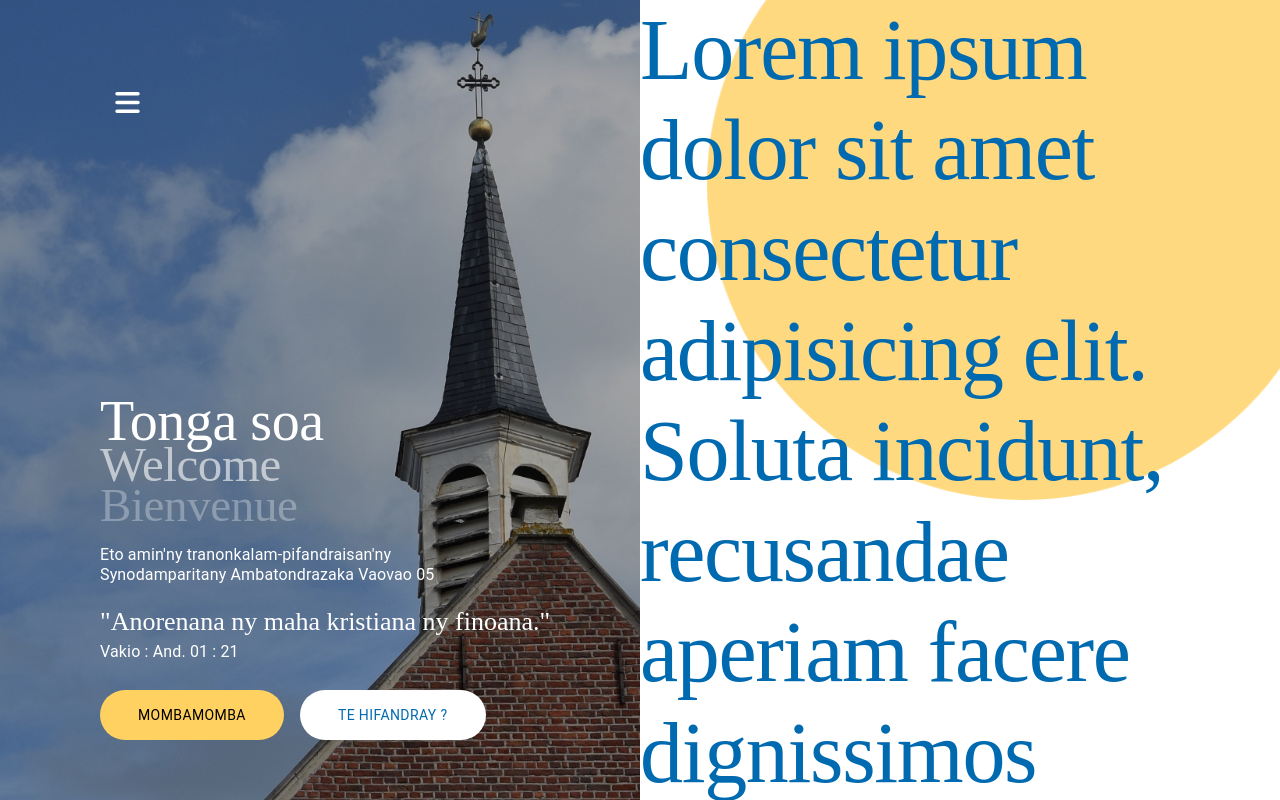
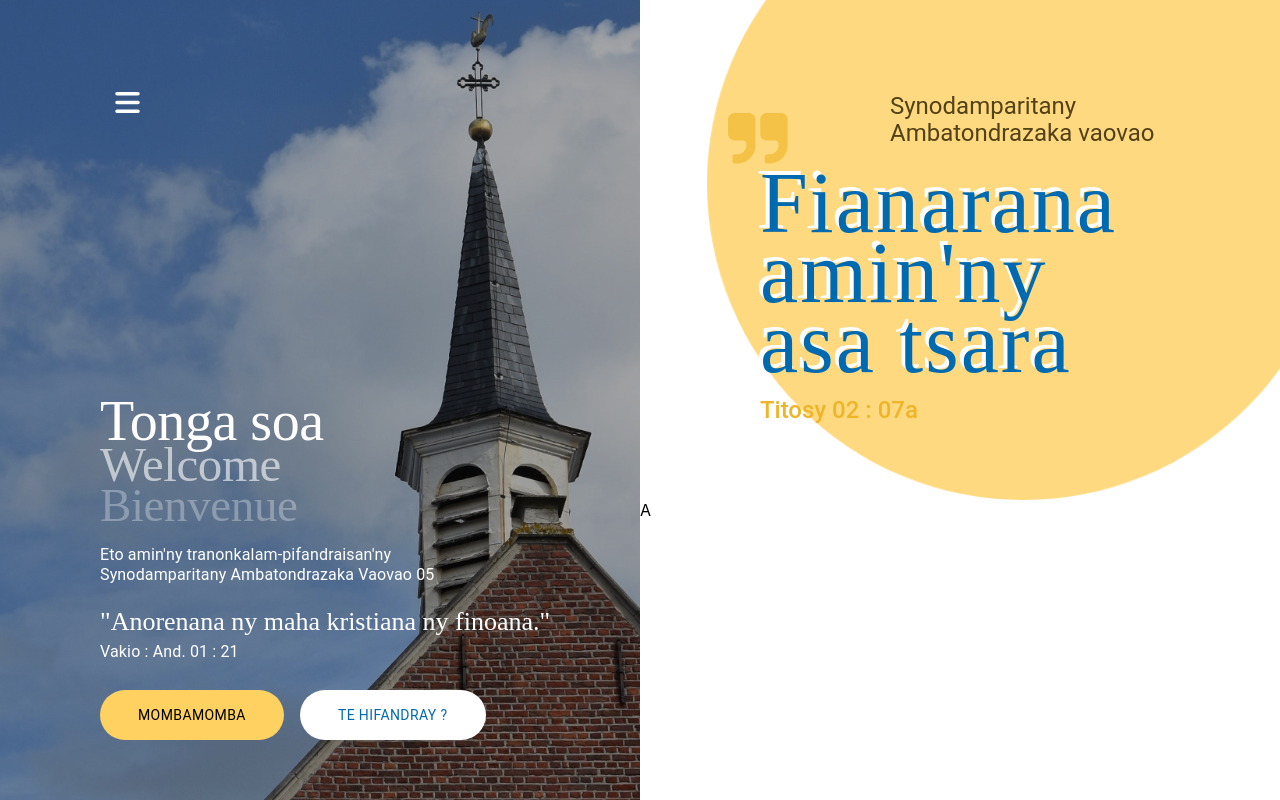
Before and after one commit to Dimby/spav05, a React (Create React App) app in the folder client/: page / in a window 1280 px wide. Built offline with nearby package versions, Linux system fonts and the light colour scheme.

Commit message:
placement verset box right

```diff
--- a/client/src/Pages/Home.tsx
+++ b/client/src/Pages/Home.tsx
@@ -6,6 +6,7 @@ import Verse from '../Components/Verse'
 import Welcome from '../Components/Welcome'
 import BgCircle from '../Assets/bgCircle.png'
 import Title from '../Components/Title'
+import QuoteMark from '../Assets/quote-right.png'
 
 interface HomeProps {
     onClickHome: () => void
@@ -35,7 +36,39 @@ const styles = {
     },
     rightContent: {
         position: 'absolute',
-        top: 0
+        top: 0,
+        width: '-webkit-fill-available',
+        height: '50vh',
+        display: 'flex',
+        justifyContent: 'center',
+        alignItems: 'center',
+        padding: '70px 0 50px',
+        '.box-heading': {
+            width: 400,
+            position: 'relative',
+            '.MuiTypography-h5:first-child': {
+                position: 'absolute',
+                width: 300,
+                right: '-30px',
+                top: '-20px',
+                lineHeight: '27px',
+                color: '#534117'
+            },
+            '.quote-mark': {
+                position: 'relative',
+                right: 32
+            },
+            '.heading-lg': {
+                letterSpacing: '2px',
+                textShadow: '-4px -4px 0px #FFFFFF',
+                lineHeight: '70px'
+            },
+            '.MuiTypography-h5:last-child': {
+                mt: 2,
+                fontWeight: '500',
+                color: '#EEB529'
+            }
+        }
     },
     buttonCTA: {
         mt: 3,
@@ -79,8 +112,18 @@ const Home: FC<HomeProps> = ({ onClickHome }) => {
                 >
                     <Box sx={styles.bgCircle}></Box>
                 </motion.div>
-                    <Box sx={styles.rightContent}>
-                    <Title type='h1'>Lorem ipsum dolor sit amet consectetur adipisicing elit. Soluta incidunt, recusandae aperiam facere dignissimos maiores ut rem autem iure esse quidem repellat debitis sit quas! Rerum magni cumque neque suscipit.</Title>
+                <Box sx={styles.rightContent}>
+                    <Box className='box-heading'>
+                        <Title type='h5'>Synodamparitany Ambatondrazaka vaovao</Title>
+                        <img className='quote-mark' src={QuoteMark} alt="" />
+                        <Title type='h1' className="heading-lg">
+                            Fianarana amin'ny asa tsara
+                        </Title>
+                        <Title type='h5'>Titosy 02 : 07a</Title>
+                    </Box>
+                </Box>
+                <Box>
+                    A
                 </Box>
             </Box>
         </Box>
```
